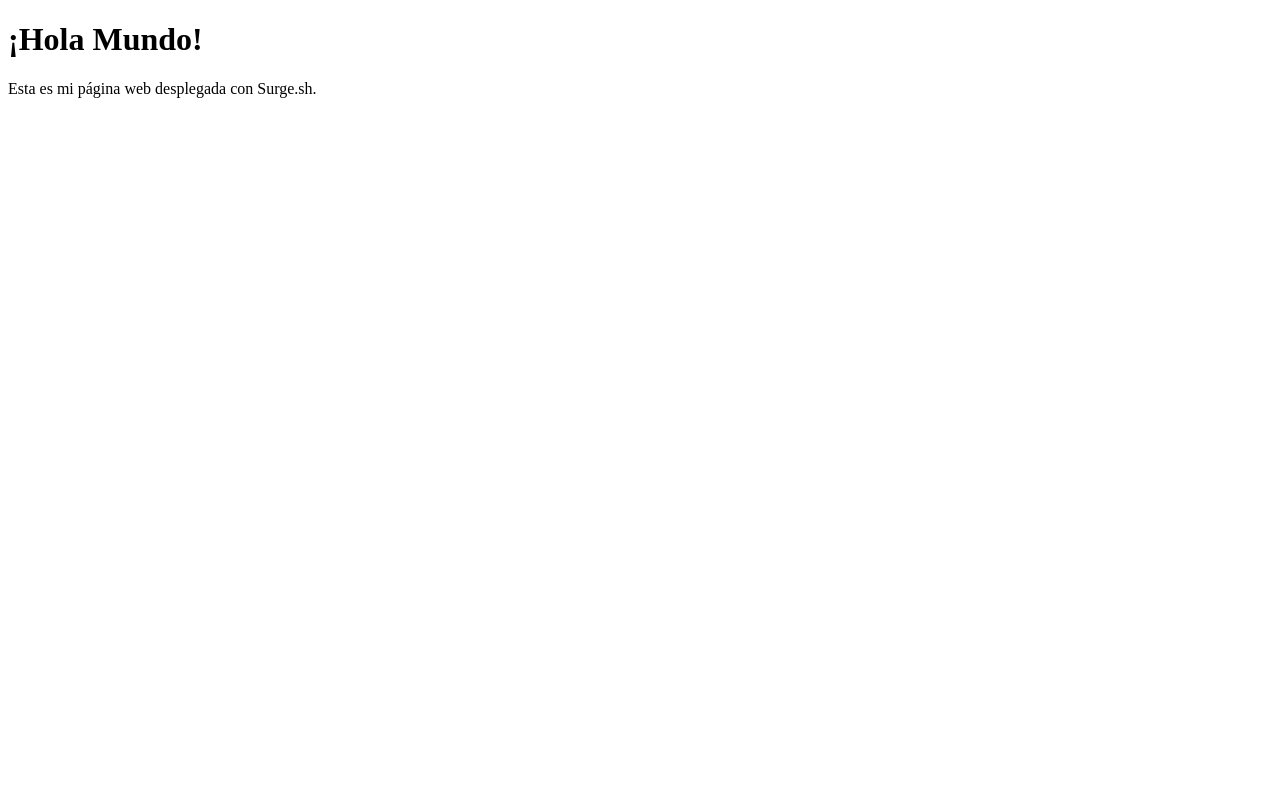
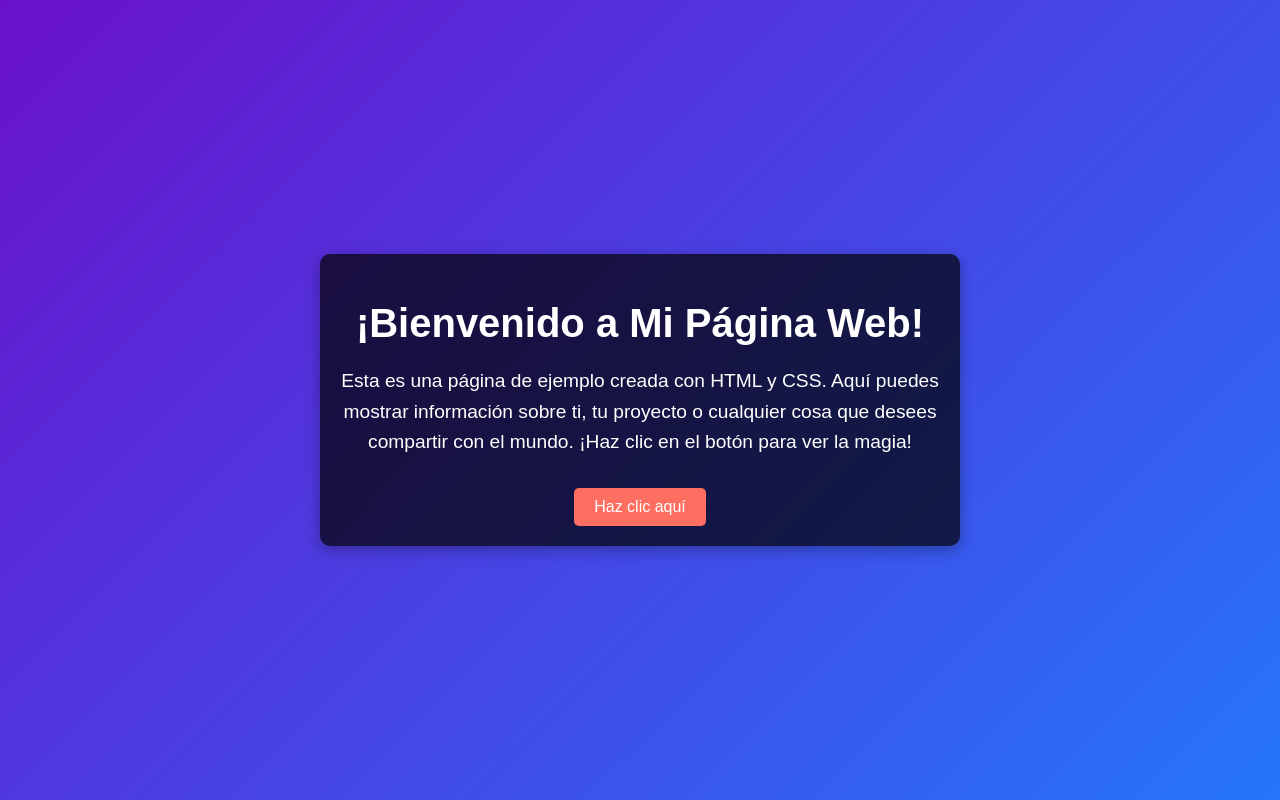
Before and after one commit to suriel0708/mi-pagina-web, a plain HTML site: page index.html in a window 1280 px wide. Drawn offline with Linux system fonts and the light colour scheme.

Commit message:
mi página

```diff
--- a/index.html
+++ b/index.html
@@ -1,12 +1,90 @@
 <!DOCTYPE html>
-<html lang='es'>
+<html lang="es">
     <head>
-        <meta charset='UTF-8'>
-        <meta name='viewport' content='width=device-width, initial-scale=1.0'>
+        <meta charset="UTF-8">
+        <meta name="viewport" content="width=device-width, initial-scale=1.0">
         <title>Mi Página Web</title>
+        <style>
+        /* Estilos generales */
+        body {
+            font-family: 'Arial', sans-serif;
+            margin: 0;
+            padding: 0;
+            background: linear-gradient(135deg, #6a11cb, #2575fc);
+            color: white;
+            display: flex;
+            justify-content: center;
+            align-items: center;
+            height: 100vh;
+            text-align: center;
+        }
+
+        .container {
+            max-width: 600px;
+            padding: 20px;
+            background: rgba(0, 0, 0, 0.7);
+            border-radius: 10px;
+            box-shadow: 0 4px 15px rgba(0, 0, 0, 0.3);
+        }
+
+        h1 {
+            font-size: 2.5rem;
+            margin-bottom: 20px;
+            animation: fadeIn 2s ease-in-out;
+        }
+
+        p {
+            font-size: 1.2rem;
+            line-height: 1.6;
+            margin-bottom: 30px;
+            animation: slideIn 1.5s ease-in-out;
+        }
+
+        .btn {
+            background: #ff6f61;
+            color: white;
+            padding: 10px 20px;
+            border: none;
+            border-radius: 5px;
+            font-size: 1rem;
+            cursor: pointer;
+            transition: background 0.3s ease;
+        }
+
+        .btn:hover {
+            background: #ff3b2f;
+        }
+
+        /* Animaciones */
+        @keyframes fadeIn {
+            from { opacity: 0; }
+            to { opacity: 1; }
+        }
+
+        @keyframes slideIn {
+            from { transform: translateY(20px); opacity: 0; }
+            to { transform: translateY(0); opacity: 1; }
+        }
+    </style>
     </head>
     <body>
-        <h1>¡Hola Mundo!</h1>
-        <p>Esta es mi página web desplegada con Surge.sh.</p>
+        <div class="container">
+            <h1>¡Bienvenido a Mi Página Web!</h1>
+            <p>
+                Esta es una página de ejemplo creada con HTML y CSS. Aquí puedes
+                mostrar información sobre ti, tu proyecto o cualquier cosa que
+                desees compartir con el mundo. ¡Haz clic en el botón para ver la
+                magia!
+            </p>
+            <button class="btn" onclick="mostrarMensaje()">Haz clic
+                aquí</button>
+        </div>
+
+        <script>
+        // Función para el botón
+        function mostrarMensaje() {
+            alert("¡Gracias por visitar mi página! 🎉");
+        }
+    </script>
     </body>
 </html>
```
